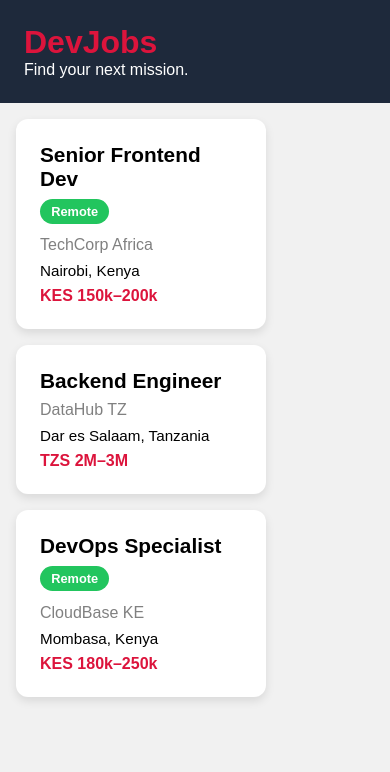
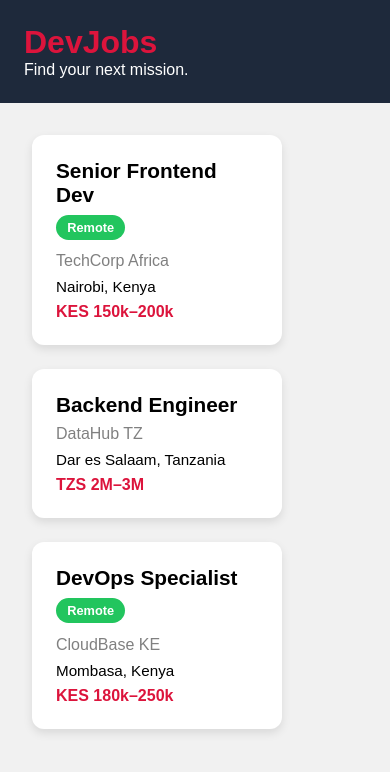
Before and after one commit to Fadboy31/devjobs, a React (Vite) app: page / in a window 390 px wide. Shown: the top 772 px of the page. Built offline with nearby package versions, Linux system fonts and the light colour scheme.

Commit message:
feat: add responsive CSS Grid layout for job cards

```diff
--- a/src/App.css
+++ b/src/App.css
@@ -15,3 +15,10 @@
   padding: 1rem;
   flex-wrap: wrap;
 }
+
+.job-list {
+  display: grid;
+  grid-template-columns: repeat(auto-fill, minmax(300px, 1fr));
+  gap: 1.5rem;
+  padding: 2rem;
+}
--- a/src/components/JobList.tsx
+++ b/src/components/JobList.tsx
@@ -15,7 +15,7 @@
 
 export default function JobList({ jobs }: JobListProps) {
   return (
-    <main>
+  <main className="job-list">
       {jobs.map((job) => (
         <JobCard key={job.id} job={job} />
       ))}
```
